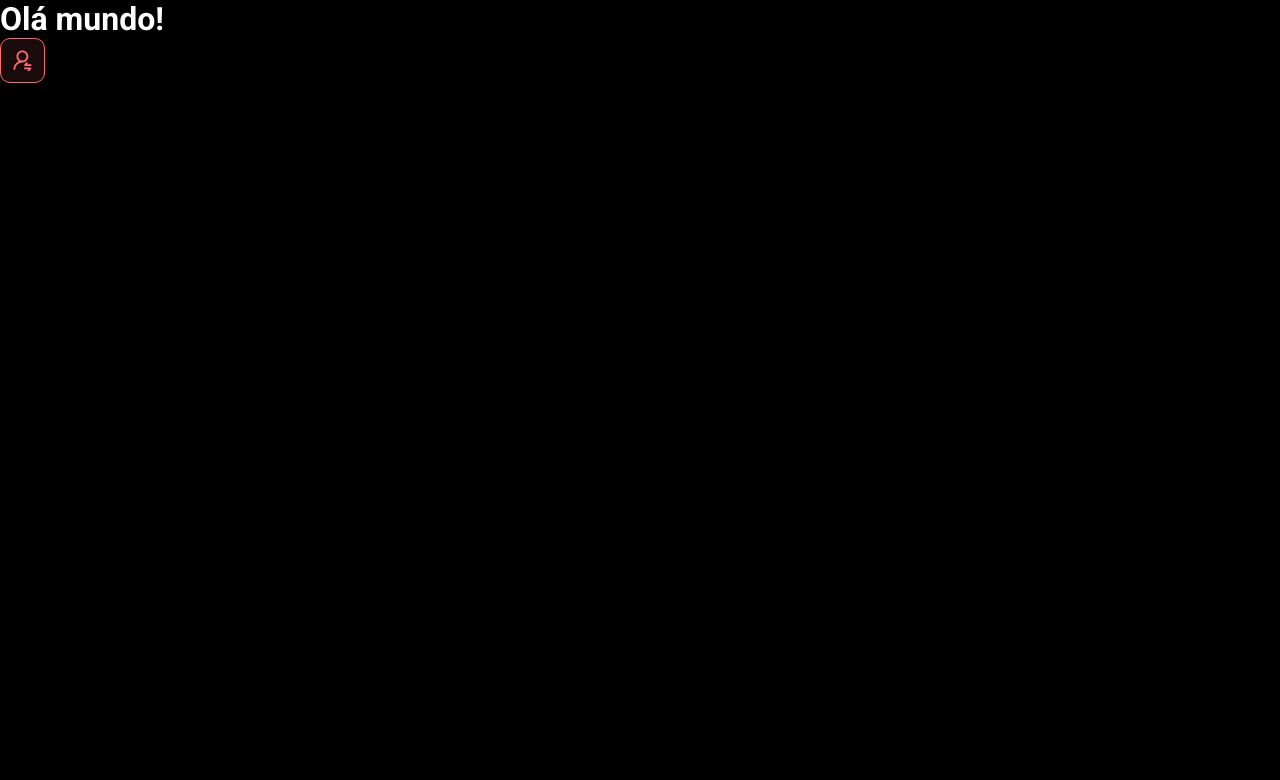
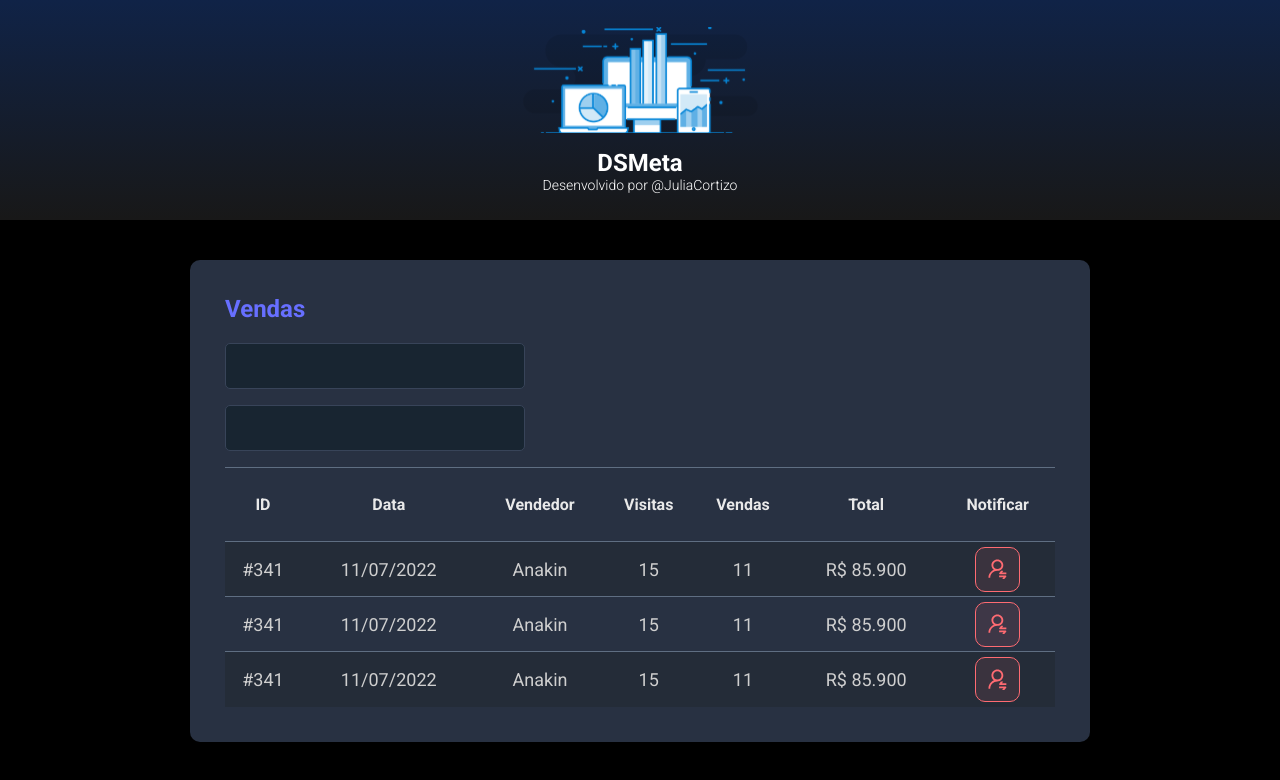
Before and after one commit to JuliaCortizo/dsmeta, a React (Vite) app in the folder frontend/: page / in a window 1280 px wide. Shown: the top 780 px of the page. Built offline with nearby package versions, Linux system fonts and the light colour scheme.

Commit message:
Other components

```diff
--- a/frontend/src/App.tsx
+++ b/frontend/src/App.tsx
@@ -1,10 +1,18 @@
+import Header from "./components/Header"
+import SalesCard from "./components/SalesCard"
 import NotificationButton from "./components/NotificationButton"
 
 function App() {
   return(
     <>
-      <h1> Olá mundo! </h1>
-      <NotificationButton />
+      <Header />
+      <main>
+          <section id="sales">
+              <div className="dsmeta-container">
+                <SalesCard />
+              </div>
+          </section>
+       </main>
     </>
   )
 }
--- /dev/null
+++ b/frontend/src/components/Header/index.tsx
@@ -0,0 +1,18 @@
+import logo from '../../assets/img/logo.svg'
+import './styles.css'
+function Header() {
+    return(
+        <header>
+            <div className="dsmeta-logo-container">
+                <img src={logo} alt="DSMeta" />
+                <h1> DSMeta </h1>
+                <p>
+                    Desenvolvido por
+                    <a href="https://github.com/JuliaCortizo/"> @JuliaCortizo </a>
+                </p>
+            </div>
+        </header>
+    )
+  }
+
+  export default Header
--- /dev/null
+++ b/frontend/src/components/Header/styles.css
@@ -0,0 +1,27 @@
+header{
+    background: linear-gradient(180deg, #102347 0%, #181818 100%);
+    height: 220px;
+    display: flex;
+    align-items: center;
+    justify-content: center;
+}
+
+.dsmeta-logo-container{
+    display: flex;
+    flex-direction: column;
+    align-items: center;
+}
+
+.dsmeta-logo-container img{
+    width: 235px;
+}
+
+.dsmeta-logo-container h1 {
+    margin-top: 15px;
+    font-size: 24px;
+}
+
+.dsmeta-logo-container p {
+    font-size: 14px;
+    font-weight: 300;
+}
--- /dev/null
+++ b/frontend/src/components/SalesCard/index.tsx
@@ -0,0 +1,79 @@
+import NotificationButton from '../NotificationButton'
+import './styles.css'
+
+function SalesCard() {
+    return(
+      <>
+        <div className="dsmeta-card">
+                    <h2 className="dsmeta-sales-title"> Vendas </h2>
+                    <div>
+                        <div className="dsmeta-form-control-container">
+                            <input className = "dsmeta-form-control" type="text" />
+                        </div>
+                        <div className ="dsmeta-form-control-container">
+                            <input className = "dsmeta-form-control" type="text" />
+                        </div>
+                    </div>
+
+                    <div>
+                        <table className="dsmeta-sales-table">
+                            <thead>
+                                <tr>
+                                    <th className="show992"> ID </th>
+                                    <th className="show576"> Data </th>
+                                    <th> Vendedor </th>
+                                    <th className="show992"> Visitas </th>
+                                    <th className="show992"> Vendas </th>
+                                    <th> Total </th>
+                                    <th> Notificar </th>
+                                </tr>
+                            </thead>
+                            <tbody>
+                                <tr>
+                                    <td className="show992"> #341 </td>
+                                    <td className="show576"> 11/07/2022 </td>
+                                    <td> Anakin </td>
+                                    <td className="show992"> 15 </td>
+                                    <td className="show992"> 11 </td>
+                                    <td> R$ 85.900 </td>
+                                    <td>
+                                        <div className="dsmeta-red-btn-container">
+                                            <NotificationButton />
+                                        </div>
+                                    </td>
+                                </tr>
+                                <tr>
+                                    <td className="show992"> #341 </td>
+                                    <td className="show576"> 11/07/2022 </td>
+                                    <td> Anakin </td>
+                                    <td className="show992"> 15 </td>
+                                    <td className="show992"> 11 </td>
+                                    <td> R$ 85.900 </td>
+                                    <td>
+                                        <div className="dsmeta-red-btn-container">
+                                            <NotificationButton />
+                                        </div>
+                                    </td>
+                                </tr>
+                                <tr>
+                                    <td className="show992"> #341 </td>
+                                    <td className="show576"> 11/07/2022 </td>
+                                    <td> Anakin </td>
+                                    <td className="show992"> 15 </td>
+                                    <td className="show992"> 11 </td>
+                                    <td> R$ 85.900 </td>
+                                    <td>
+                                        <div className="dsmeta-red-btn-container">
+                                            <NotificationButton />
+                                        </div>
+                                    </td>
+                                </tr>
+                            </tbody>
+                        </table>
+                    </div>
+                </div>
+      </>
+    )
+  }
+
+  export default SalesCard
--- /dev/null
+++ b/frontend/src/components/SalesCard/styles.css
@@ -0,0 +1,102 @@
+.dsmeta-card{
+    background-color: #283142;
+    border-radius: 10px;
+    padding: 30px 10px;
+}
+
+.dsmeta-sales-title{
+    color: #676FFF;
+    font-size: 24px;
+    margin-bottom: 20px;
+}
+
+.dsmeta-form-control{
+    height: 46px;
+    background-color: #182531;
+    border: 1px solid #384459;
+    border-radius: 5px;
+    width: 100%;
+    color: #9AAABE;
+    padding: 0 20px;
+    font-size: 18px;
+}
+
+.dsmeta-form-control-container{
+    margin-bottom: 16px;
+    max-width: 300px;
+}
+
+.dsmeta-sales-table{
+    width: 100%;
+    border-spacing: 0;
+    border-collapse: collapse;
+}
+
+.dsmeta-sales-table thead{
+    height: 55px;
+    font-size: 16px;
+    color: #E9E9E9;
+    font-weight: 700;
+}
+
+.dsmeta-sales-table tbody{
+    font-size: 14px;
+    font-weight: 400;
+    color: #CFCFCF;
+    text-align: center;
+}
+
+.dsmeta-sales-table tr{
+    height: 74px;
+    border-top: 1px solid #5F6E82;
+}
+
+.dsmeta-sales-table tbody tr:hover > td {
+    background-color: #384459;
+}
+
+.dsmeta-sales-table tbody tr:nth-child(odd){
+    background-color: #242C38;
+}
+
+.dsmeta-red-btn-container{
+    display: flex;
+    justify-content: center;
+}
+
+.show576 {
+    display: none;
+
+}
+
+@media (min-width: 576px){
+    .show576 {
+        display: table-cell;
+
+    }
+
+    .dsmeta-card{
+        padding: 35px;
+    }
+
+    .dsmeta-sales-table tbody tr{
+        height: 55px;
+    }
+
+    .dsmeta-sales-table tbody{
+        font-size: 18px;
+    }
+}
+
+
+.show992 {
+    display: none;
+
+}
+
+@media (min-width: 992px){
+    .show992 {
+        display: table-cell;
+
+    }
+}
--- a/frontend/src/index.css
+++ b/frontend/src/index.css
@@ -17,40 +17,6 @@
     text-decoration: none;
 }
 
-header{
-    background: linear-gradient(180deg, #102347 0%, #181818 100%);
-    height: 220px;
-    display: flex;
-    align-items: center;
-    justify-content: center;
-}
-
-.dsmeta-logo-container{
-    display: flex;
-    flex-direction: column;
-    align-items: center;
-}
-
-.dsmeta-logo-container img{
-    width: 235px;
-}
-
-.dsmeta-logo-container h1 {
-    margin-top: 15px;
-    font-size: 24px;
-}
-
-.dsmeta-logo-container p {
-    font-size: 14px;
-    font-weight: 300;
-}
-
-.dsmeta-card{
-    background-color: #283142;
-    border-radius: 10px;
-    padding: 30px 10px;
-}
-
 .dsmeta-container{
     width: 100%;
     max-width: 900px;
@@ -60,116 +26,3 @@
 #sales {
     padding: 40px 10px;
 }
-
-.dsmeta-sales-title{
-    color: #676FFF;
-    font-size: 24px;
-    margin-bottom: 20px;
-}
-
-.dsmeta-form-control{
-    height: 46px;
-    background-color: #182531;
-    border: 1px solid #384459;
-    border-radius: 5px;
-    width: 100%;
-    color: #9AAABE;
-    padding: 0 20px;
-    font-size: 18px;
-}
-
-.dsmeta-form-control-container{
-    margin-bottom: 16px;
-    max-width: 300px;
-}
-
-.dsmeta-sales-table{
-    width: 100%;
-    border-spacing: 0;
-    border-collapse: collapse;
-}
-
-.dsmeta-sales-table thead{
-    height: 55px;
-    font-size: 16px;
-    color: #E9E9E9;
-    font-weight: 700;
-}
-
-.dsmeta-sales-table tbody{
-    font-size: 14px;
-    font-weight: 400;
-    color: #CFCFCF;
-    text-align: center;
-}
-
-.dsmeta-sales-table tr{
-    height: 74px;
-    border-top: 1px solid #5F6E82;
-}
-
-.dsmeta-sales-table tbody tr:hover > td {
-    background-color: #384459;
-}
-
-.dsmeta-sales-table tbody tr:nth-child(odd){
-    background-color: #242C38;
-}
-
-.dsmeta-red-btn-container{
-    display: flex;
-    justify-content: center;
-}
-
-.dsmeta-red-btn {
-    height: 45px;
-    width: 45px;
-    background: rgba(255, 107, 114, 0.1);
-    border: 1px solid #FF6B72;
-    border-radius: 10px;
-    display: flex;
-    align-items: center;
-    justify-content: center;
-    cursor: pointer;
-}
-
-.dsmeta-red-btn img {
-    width: 19px;
-}
-
-.show576 {
-    display: none;
-
-}
-
-@media (min-width: 576px){
-    .show576 {
-        display: table-cell;
-
-    }
-
-    .dsmeta-card{
-        padding: 35px;
-    }
-
-    .dsmeta-sales-table tbody tr{
-        height: 55px;
-    }
-
-    .dsmeta-sales-table tbody{
-        font-size: 18px;
-    }
-}
-
-
-.show992 {
-    display: none;
-
-}
-
-@media (min-width: 992px){
-    .show992 {
-        display: table-cell;
-
-    }
-}
```
Also changed, not shown: frontend/src/assets/img/logo.svg (added).
